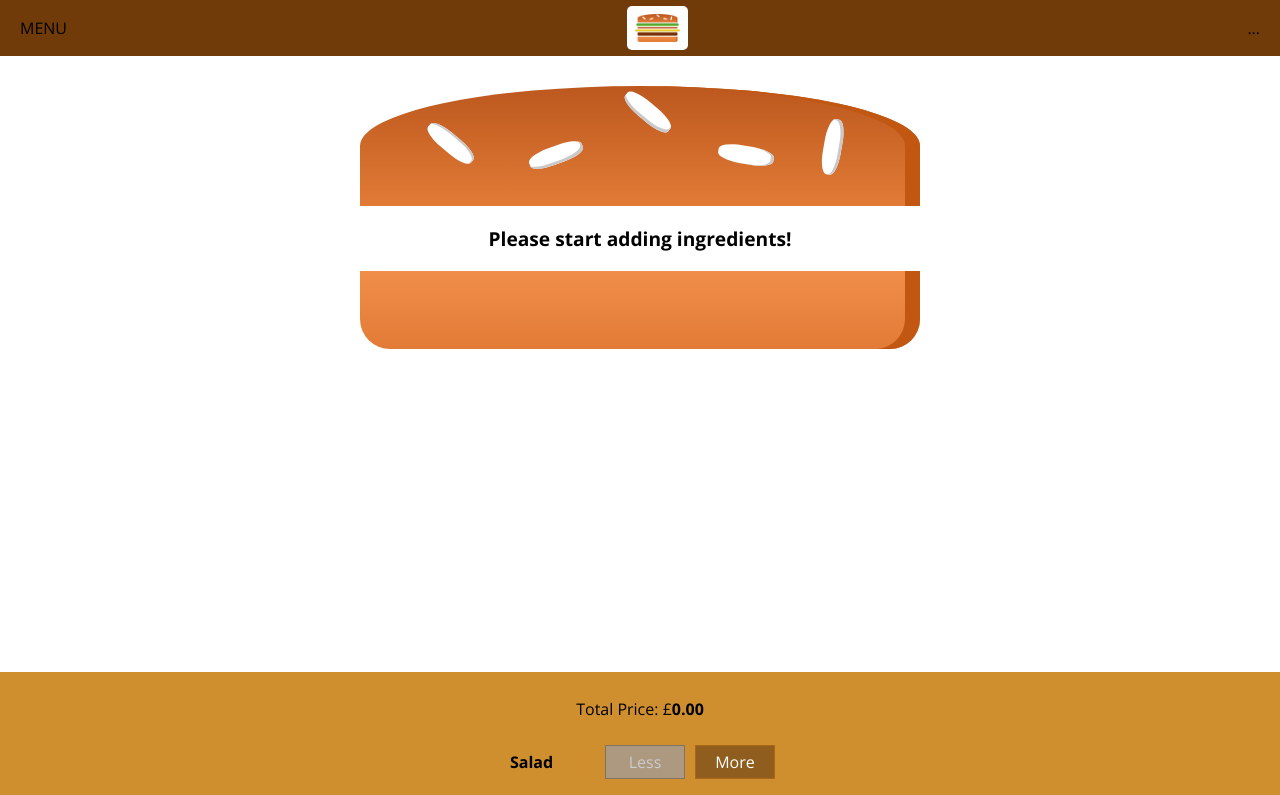
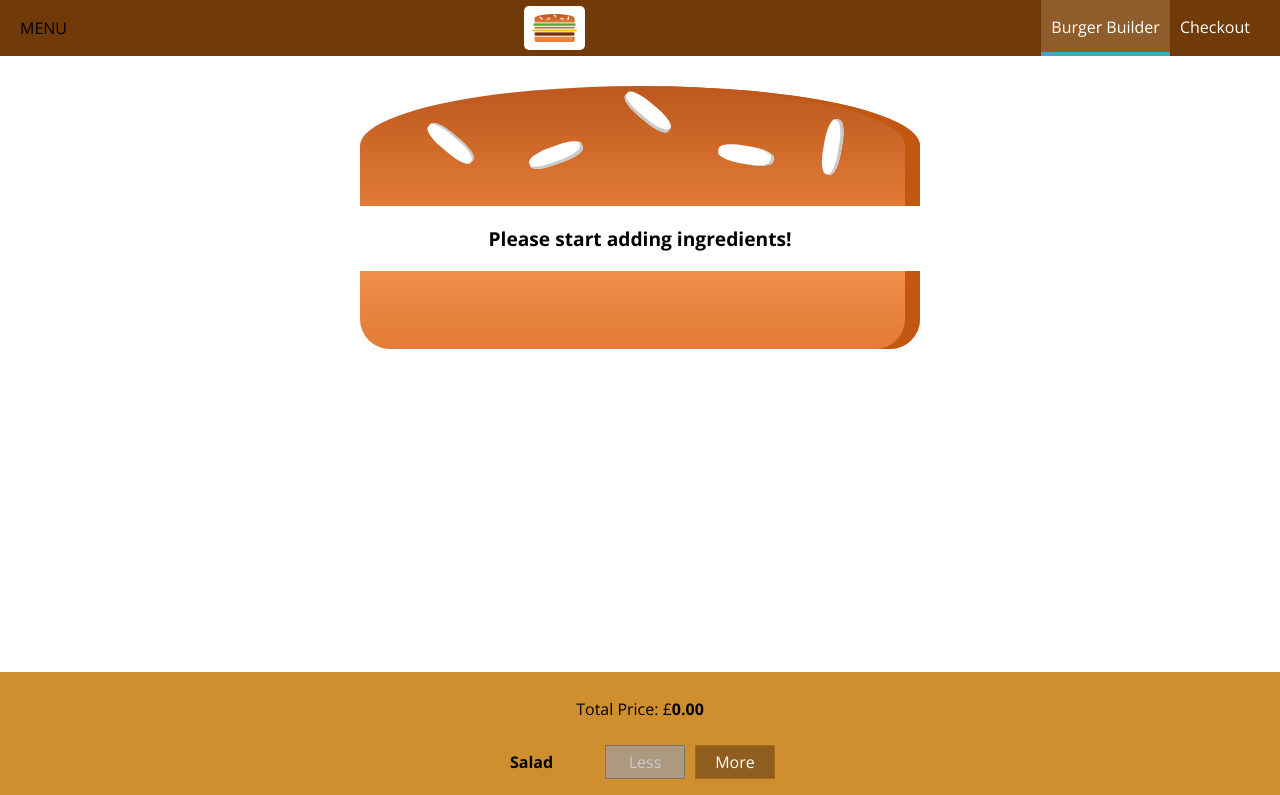
Before and after one commit to CristyTarantino/react-burger, a React (Create React App) app: page / in a window 1280 px wide. Shown: the top 795 px of the page. Built offline with nearby package versions, Linux system fonts and the light colour scheme.

Commit message:
add reusable navigation

```diff
--- /dev/null
+++ b/src/components/Navigation/NavigationItemList/NavigationItem/NavigationItem.js
@@ -0,0 +1,9 @@
+import React from 'react'
+import style from './NavigationItem.module.scss'
+
+const navigationItem = (props) => (
+  <li className={style['navigation-item']}><a href={props.link}
+                                              className={props.active ? style.active : null}>{props.children}</a></li>
+)
+
+export default navigationItem
--- /dev/null
+++ b/src/components/Navigation/NavigationItemList/NavigationItem/NavigationItem.module.scss
@@ -0,0 +1,25 @@
+.navigation-item {
+  margin: 0;
+  box-sizing: border-box;
+  display: flex;
+  height: 100%;
+  width: auto;
+  align-items: center;
+
+  a {
+    color: white;
+    text-decoration: none;
+    height: 100%;
+    padding: 16px 10px;
+    border-bottom: 4px solid transparent;
+    box-sizing: border-box;
+
+    &:hover,
+    &:active,
+    &.active {
+      background-color: #8F5C2C;
+      border-bottom: 4px solid #40A4C8;
+      color: white;
+    }
+  }
+}
--- /dev/null
+++ b/src/components/Navigation/NavigationItemList/NavigationItemList.js
@@ -0,0 +1,13 @@
+import React from 'react'
+import style from './NavigationItemList.module.scss'
+
+import NavigationItem from './NavigationItem/NavigationItem'
+
+const navigationItemList = (props) => (
+  <ul className={style['navigation-item-list']}>
+    <NavigationItem link="/" active>Burger Builder</NavigationItem>
+    <NavigationItem link="/">Checkout</NavigationItem>
+  </ul>
+)
+
+export default navigationItemList
--- /dev/null
+++ b/src/components/Navigation/NavigationItemList/NavigationItemList.module.scss
@@ -0,0 +1,8 @@
+.navigation-item-list {
+  margin: 0;
+  padding: 0;
+  list-style: none;
+  display: flex;
+  align-items: center;
+  height: 100%;
+}
--- a/src/components/Navigation/Toolbar/Toolbar.js
+++ b/src/components/Navigation/Toolbar/Toolbar.js
@@ -2,12 +2,15 @@ import React from 'react'
 
 import style from './Toolbar.module.scss'
 import Logo from '../../Logo/Logo'
+import NavigationItemList from '../NavigationItemList/NavigationItemList'
 
 const toolbar = (props) => (
  <header className={style.toolbar}>
   <div>MENU</div>
   <Logo />
-  <div>...</div>
+  <nav>
+    <NavigationItemList />
+  </nav>
  </header>
 )
 
```
